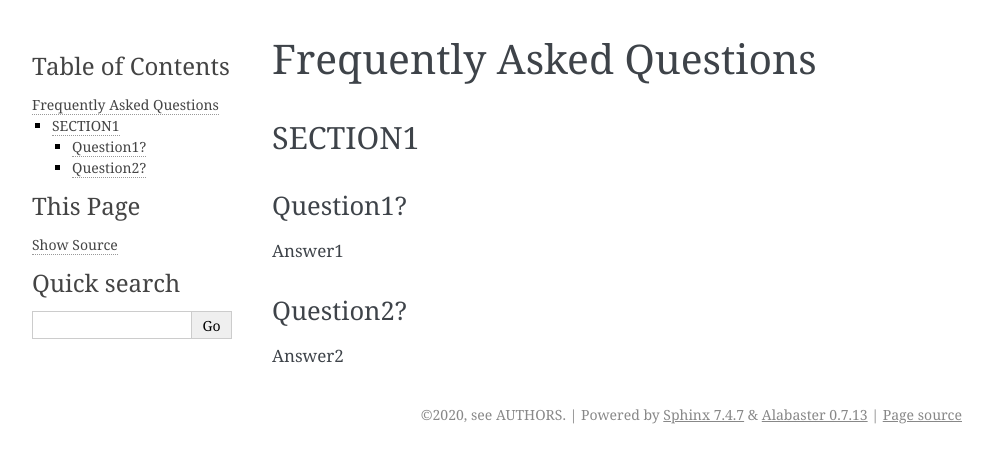
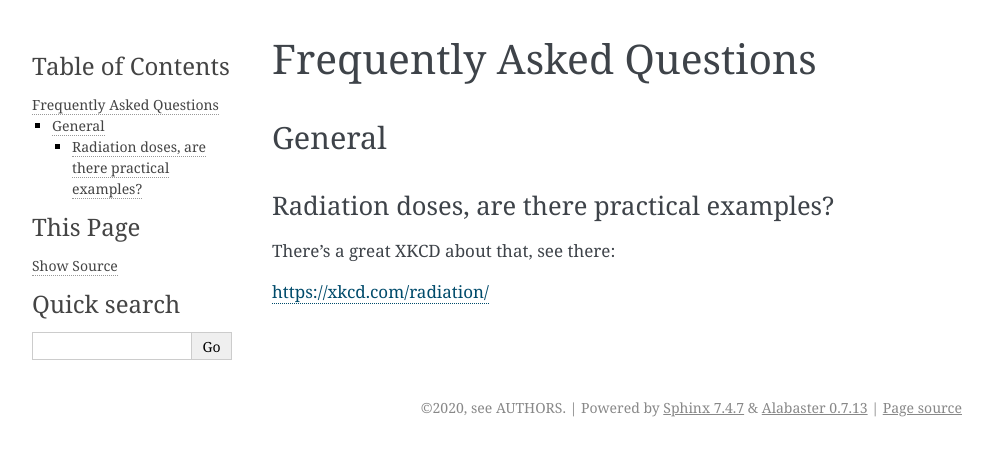
Before and after one commit to ecocurious2/MultiGeiger, a Sphinx documentation site: the page built from docs/source/faq.rst, in a window 1280 px wide. Shown: the top 463 px of the page, without its empty margins (148-1141 px from the left). Built offline with Sphinx 7.4.7, drawn with Linux system fonts in a browser that asks for light colours.

Commit message:
add xkcd about radiation doses to FAQ, fixes #310

```diff
--- a/docs/source/faq.rst
+++ b/docs/source/faq.rst
@@ -5,15 +5,12 @@
 Frequently Asked Questions
 ==========================
 
-SECTION1
-########
+General
+#######
 
-Question1?
-----------
+Radiation doses, are there practical examples?
+----------------------------------------------
 
-Answer1
+There's a great XKCD about that, see there:
 
-Question2?
-----------
-
-Answer2
+https://xkcd.com/radiation/
```
